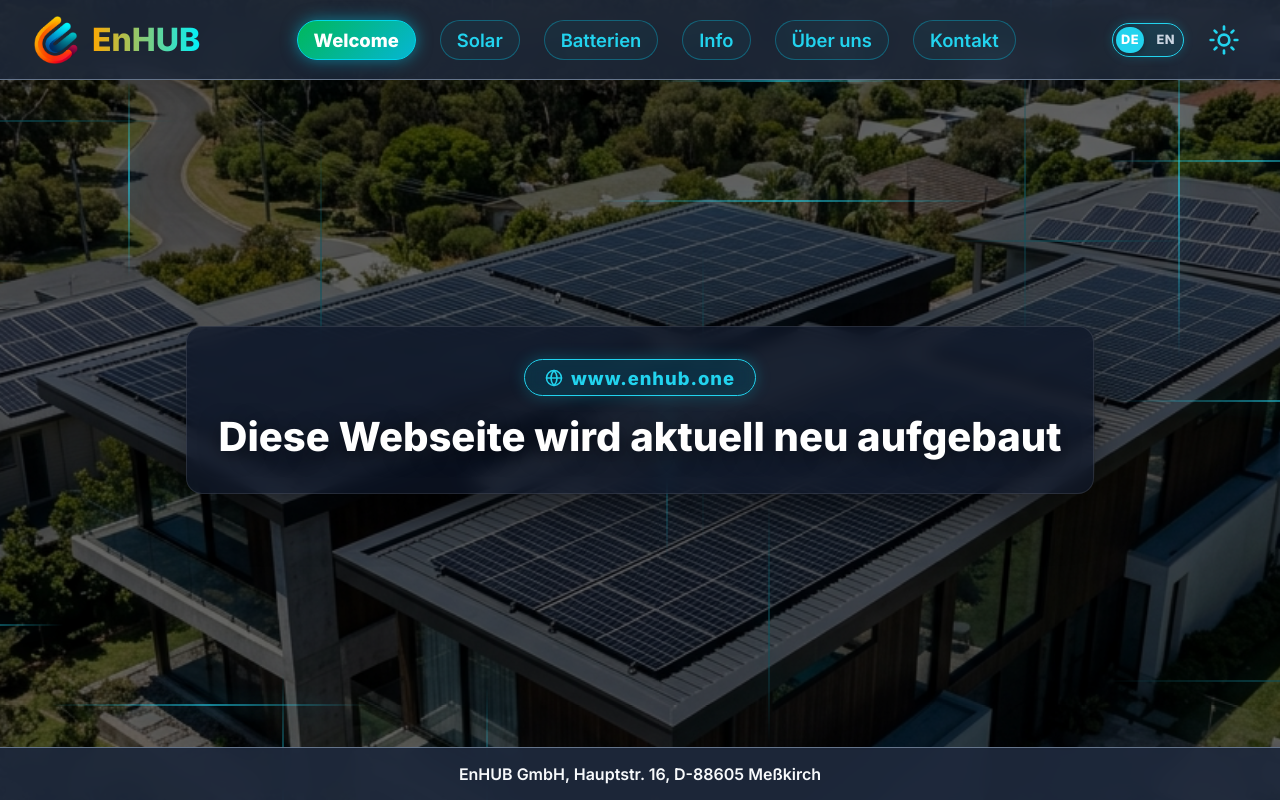
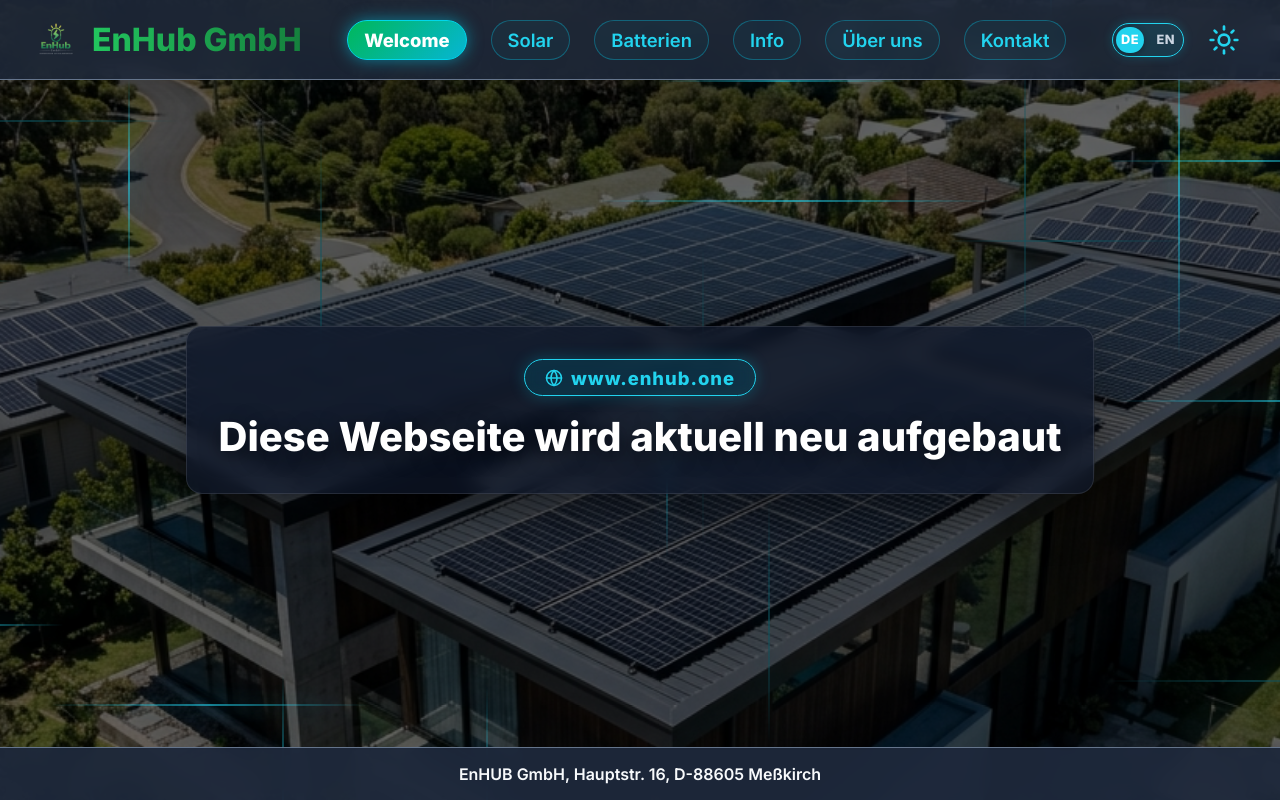
Before and after one commit to seyon1988/enhub-gmbh-solar-fe, a React (Vite) app: page / in a window 1280 px wide. Built offline with nearby package versions, Linux system fonts and the light colour scheme.

Commit message:
Update header logo to logo_003.png and title text to EnHub GmbH matching logo green color gradient

```diff
--- a/src/App.tsx
+++ b/src/App.tsx
@@ -96,8 +96,8 @@ function App() {
       <header>
         {/* Logo: Image + Text directly */}
         <div className="logo-container" onClick={() => scrollTo('home')}>
-          <img src="/logo_002.png" alt="EnHUB Logo" className="logo-img" />
-          <span className="logo-text">EnHUB</span>
+          <img src="/logo_003.png" alt="EnHub GmbH Logo" className="logo-img" />
+          <span className="logo-text">EnHub GmbH</span>
         </div>
 
         <nav className="desktop-nav">
--- a/src/index.css
+++ b/src/index.css
@@ -126,7 +126,7 @@ header {
 .logo-text {
   font-weight: 800;
   font-size: 2rem;
-  background: linear-gradient(90deg, #fea801, #00f1fb);
+  background: linear-gradient(90deg, #22c55e, #15803d);
   -webkit-background-clip: text;
   -webkit-text-fill-color: transparent;
   background-clip: text;
```
Also changed, not shown: public/logo_003.png (added).
